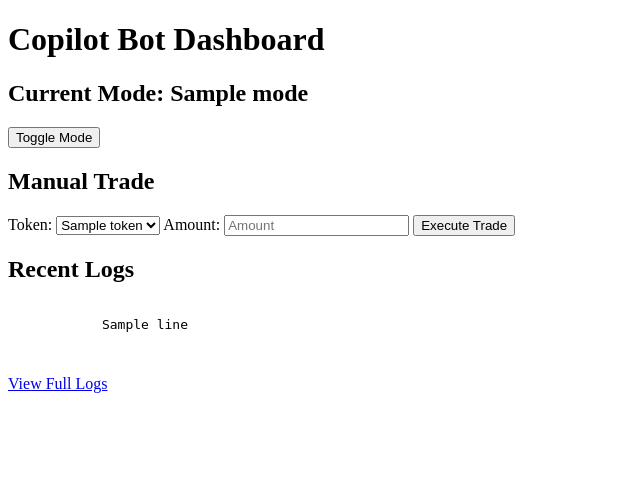
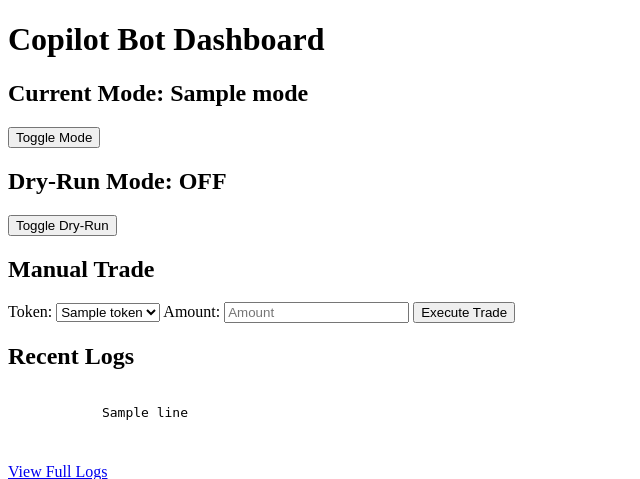
Before and after one commit to KIILLSTAR/COPILOT-BOT, a Flask app: template dashboard/templates/index.html in a window 1280 px wide. Shown: the top 479 px of the page, without its empty margins (0-640 px from the left). Run offline with Flask 3, Linux system fonts and the light colour scheme; the template is opened without the code that fills it: most values are stand-ins (such as "Sample title", 1, 10 or a date in 2020).

Commit message:
Update index.html

```diff
--- a/dashboard/templates/index.html
+++ b/dashboard/templates/index.html
@@ -1,5 +1,3 @@
-<!-- templates/index.html -->
-
 <!DOCTYPE html>
 <html>
 <head>
@@ -11,6 +9,11 @@
     <h2>Current Mode: {{ mode }}</h2>
     <form action="/toggle_mode" method="post">
         <button type="submit">Toggle Mode</button>
+    </form>
+
+    <h2>Dry-Run Mode: {{ "ON" if dry_run else "OFF" }}</h2>
+    <form action="/toggle_dry_run" method="post">
+        <button type="submit">Toggle Dry-Run</button>
     </form>
 
     <h2>Manual Trade</h2>
```
